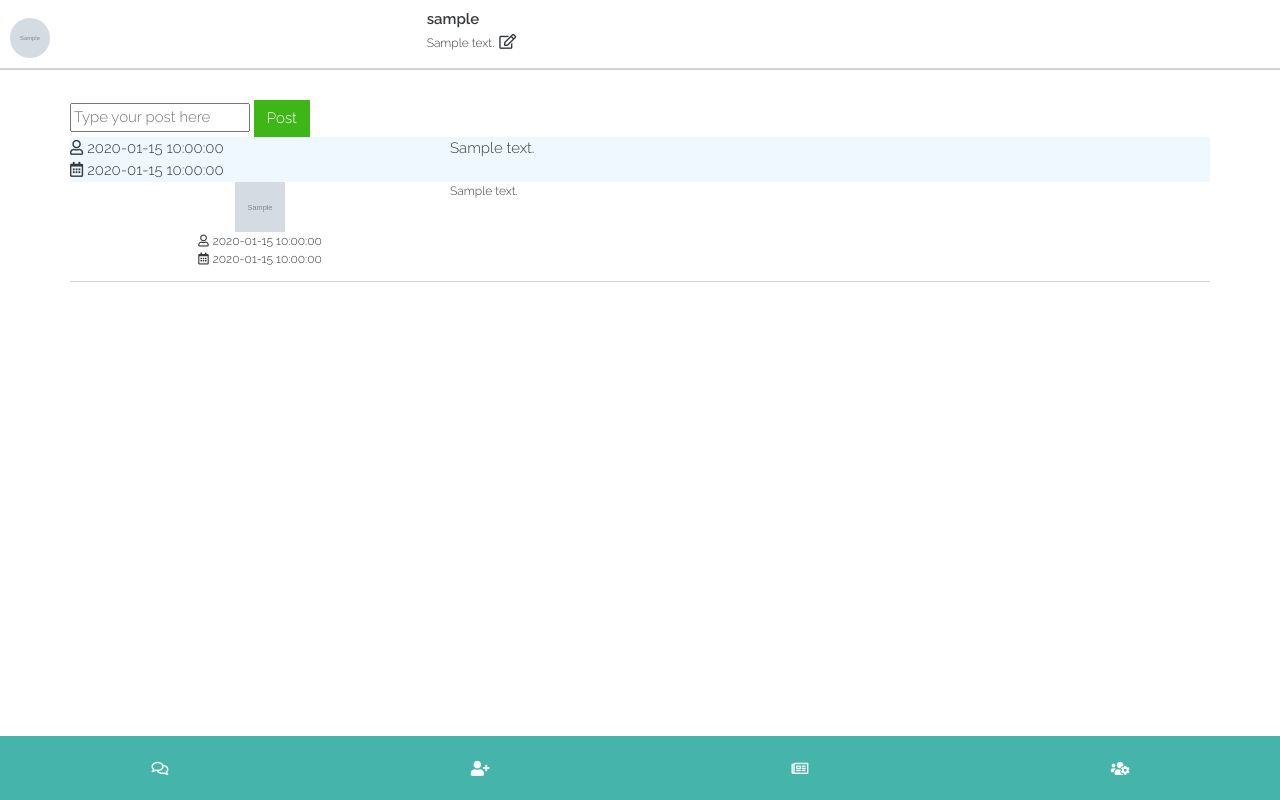
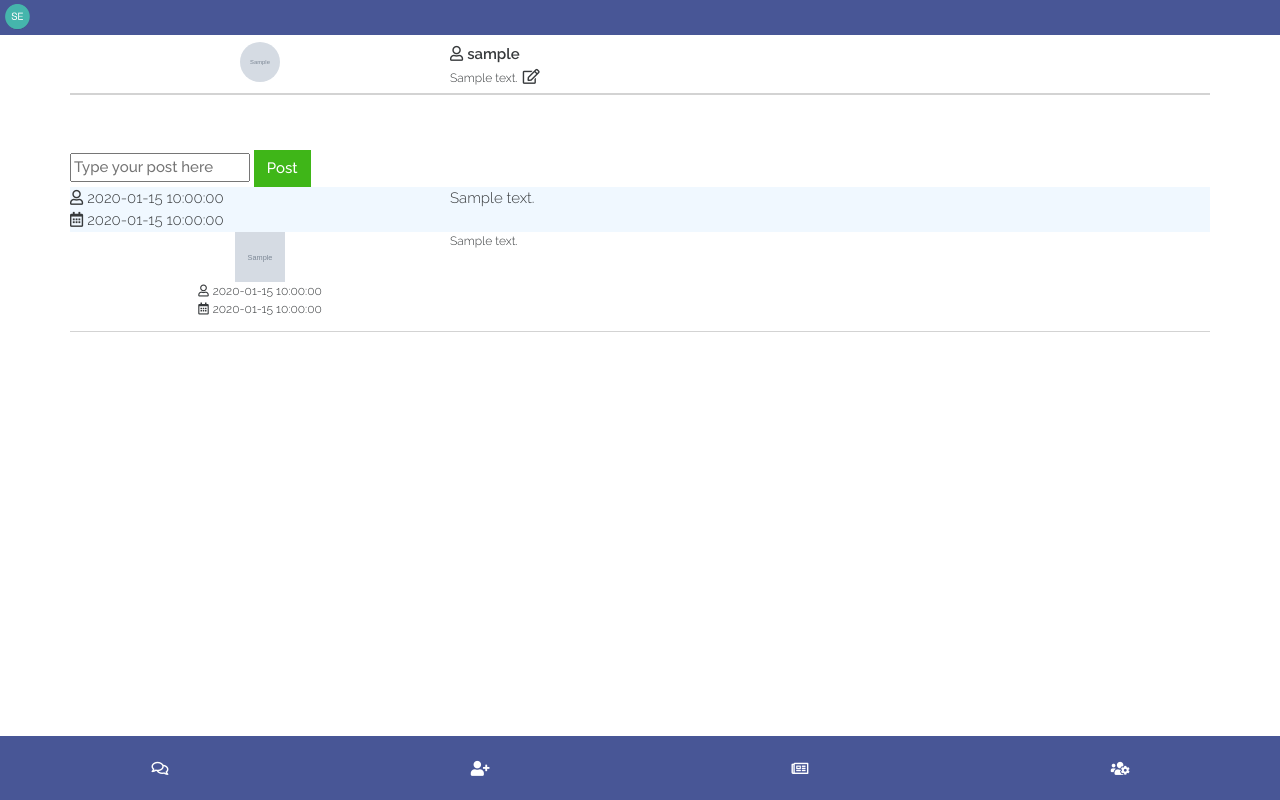
Before and after one commit to davidosongschool/SocialEyes, a Flask app: page /dashboard in a window 1280 px wide. Run offline with Flask 2, Linux system fonts and the light colour scheme; the visitor is signed in with stand-in values (Sample User, id 1); grey boxes marked "Sample" are stand-in pictures; a database or web service that is not in the repository returns one stand-in record (values such as "Sample title"); some libraries are stand-ins or nearby versions.

Commit message:
landing page styled - top bar added to all pages

```diff
--- a/app.py
+++ b/app.py
@@ -98,6 +98,8 @@ def logout():
 
 @ app.route('/register_user', methods=['POST', 'GET'])
 def register_user():
+    """ This function registers a user
+    """
     if 'username' in session:
         return redirect(url_for('dashboard'))
     users = mongo.db.users
@@ -105,10 +107,9 @@ def register_user():
     entered_email = request.form['email'].lower()
     existing_user = users.find_one({'username': entered_username})
     existing_email = users.find_one({'email': entered_email})
-    # Check if the username or email already existsÏ
 
+    # Check if the username or email already exists
     if existing_user is None and existing_email is None:
-
         encrypted = bcrypt.hashpw(
             request.form['password'].encode('utf-8'), bcrypt.gensalt())
         date = str(datetime.date.today())
@@ -124,6 +125,7 @@ def register_user():
 
         session['username'] = request.form['username']
         return redirect(url_for('dashboard'))
+
     error = "Username or Email already exists!"
     return render_template('landing.html', error=error)
 
@@ -153,7 +155,6 @@ def find():
 
 @ app.route('/search_results', methods=['POST'])
 def search_results():
-    rendered = 'false'
     searched = request.form['searched_user']
     # Don't show yourself in search results
     my_username = session['username']
--- a/static/css/style.css
+++ b/static/css/style.css
@@ -13,12 +13,13 @@ Key:
 3.2 View Posts
 4. News
 5. Footer Menu
+6. Media Queries
 
 ------------------------------------ */
 
 /* 1. Presets  ------------- */
 
-@import url('https://fonts.googleapis.com/css2?family=Raleway:wght@100;300;600&display=swap');
+@import url('https://fonts.googleapis.com/css2?family=Raleway:wght@100;300;500;600&display=swap');
 
 a {
     text-decoration: none !important;
@@ -61,26 +62,56 @@ ul li {
     transform: translate(-50%, -50%);
 }
 
+.vertical-center {
+    margin: 0;
+    position: absolute;
+    top: 55%;
+    left: 5px;
+    -ms-transform: translate(0%, -50%);
+    transform: translate(0%, -50%);
+
+}
+
 body {
     font-family: 'Raleway', sans-serif !important;
     font-weight: 300 !important;
 }
 
+.open-menu-signup,
+.open-menu-login
+{
+    cursor: pointer;
+}
+
+.contain-under {
+    margin-top: 35px;
+}
+
+
 
 /* Landing Page ------------ */
 .page-container {
     max-height: 100vh;
-    overflow: hidden;
+    width: 100%;
+    overflow-x: hidden;
 }
 
-.contain-logo {
-    max-height: 50vh;
-    min-height: 50vh;
+.landing-logo {
+    width: 300px;
+    height: 300px;
+    padding: 20px;
 }
-.landing-logo {
-    width: 250px;
-    height: 250px;
-    padding: 20px;
+
+.landing-title {
+    color: white;
+    font-size: 4vw;
+}
+
+.join-text {
+    margin-top: -10vh !important;
+    padding-bottom: 5vh;
+    font-size: 3vw;
+    font-weight: 500;
 }
 
 
@@ -105,9 +136,10 @@ padding: 20px;
 .register-button {
     display: block;
     margin: 0 auto;
-    margin-top: 5px;
+    margin-top: 20px;
     background-color: #45B5AC !important;
     color: white !important;
+
 }
 
 .already-have-account {
@@ -121,9 +153,42 @@ padding: 20px;
     color: red;
 }
 
+/* Need to decide what to do with this */
+.learn-more {
+height: 30px;
+width: 100px;
+background-color: #485696;
+color: white;
+position: absolute;
+top: 10px;
+right: 10px;
+line-height: 30px;
+box-shadow: 5px 5px 5px;
+cursor: pointer;
+}
+
+.learn-more:hover{
+    background-color: #45B5AC;
+}
+
 /* 2. Dashboard ---------------- */
 
 /* 2.1 User Section */
+
+.logo-bar {
+    position: fixed;
+    top: 0;
+    width: 100%;
+    height: 35px;
+    background-color: #485696;
+    z-index: 100;
+}
+
+.small-logo {
+    height: 15px;
+    width: 10px;
+
+}
 
 .avatar {
     height: 60px;
@@ -150,8 +215,10 @@ padding: 20px;
 
 .contain-user-info {
     position: fixed;
-    top: 0;
-    max-height: 100px;
+    top: 35px;
+    left: 50%;
+    transform: translate(-50%, 0);
+    min-height: 60px;
     z-index: 100;
     background-color: white;
     border-bottom: 2px solid lightgray;
@@ -174,7 +241,7 @@ padding: 20px;
 
 .contain-entire-post {
     display: block;
-    margin-top: 100px;
+    margin-top: 150px;
     -ms-overflow-style: none;
     overflow-y: hidden !important;
     z-index: 1;
@@ -252,7 +319,7 @@ background-color: aliceblue;
 
 .footer-menu {
     height: 8vh;
-   background-color: #45B5AC !important;
+   background-color:#485696 !important;
     position: fixed;
     bottom: 0;
     left: 0;
@@ -264,6 +331,43 @@ background-color: aliceblue;
 }
 
 .small-logo {
-    width: 30px;
+    width: 25px !important;
     height: 30px;
 }
+
+
+
+
+
+
+
+/* ----------- Media Queries ----- */
+
+@media (min-width: 768px) {
+
+
+.landing-logo {
+    width: 400px;
+    height: 400px;
+    padding: 20px;
+    margin-top: 10vh !important;
+}
+
+.contain-form {
+   margin-top: 26vh !important;
+   padding-top: 5vh !important;
+}
+
+
+
+.logo-contain{
+    min-height: 100vh;
+    background-color: #485696;
+
+}
+
+
+
+
+
+}
--- a/templates/dashboard.html
+++ b/templates/dashboard.html
@@ -1,19 +1,20 @@
 {% extends 'nav.html' %} {% block content %}
 
 <!--User About Section -->
-<div class="container-fluid contain-user-info">
-  <div class="row mt-2">
+<div class="container contain-user-info">
+
+  <div class="row">
     <div class="col-4">
       <img
         src="{{ user.avatar }}"
-        class="avatar"
+        class="avatar complete-center"
         data-toggle="modal"
         data-target="#changeavatarModal"
       />
     </div>
     <div class="col-8">
-      <ul>
-        <li><span class="username">{{user.username}}</span></li>
+      <ul class="pt-2">
+        <li><i class="far fa-user pr-1"></i><span class="username">{{user.username}}</span></li>
         <li>
           <span class="description">{{user.description}}</span
           ><i
@@ -171,7 +172,7 @@
           <textarea
             name="description"
             placeholder="About me..."
-            maxlength="60"
+            maxlength="40"
           ></textarea>
           <button type="submit" class="btn btn-primary m-2">Save</button>
         </form>
--- a/templates/follow.html
+++ b/templates/follow.html
@@ -1,6 +1,6 @@
 {% extends 'nav.html' %} {% block content %}
 
-<div class="container">
+<div class="container contain-under">
   <div class="row">
     <div class="col-12 text-center">
       <form action="{{url_for('search_results')}}" method="POST">
--- a/templates/nav.html
+++ b/templates/nav.html
@@ -11,6 +11,13 @@
 <title>SocialEyes - Dashboard</title>
 </head>
 <body>
+<div class="container-fluid">
+<div class="row">
+<div class="col-12 logo-bar">
+<img src="static/images/small-logo.png" alt="logo" class="small-logo img-fluid vertical-center">
+</div>
+</div>
+</div>
 {% block content %}
 {% endblock %}
 
--- a/templates/news.html
+++ b/templates/news.html
@@ -1,7 +1,7 @@
 {% extends 'nav.html' %}
 
 {% block content %}
-<div class="container text-center news-container">
+<div class="container text-center news-container contain-under">
 <h5 class="mt-3">Latest News</h5>
 <ul class="country-news">
 <li><form action="{{url_for('change_news')}}" method="POST"><button class="btn btn-warning" type="submit" name="country" value="ie">Ireland</button></form></li>
--- a/templates/settings.html
+++ b/templates/settings.html
@@ -1,7 +1,7 @@
 {% extends 'nav.html' %}
 
 {% block content %}
-<div class="container">
+<div class="container contain-under">
 <div class="row">
 <div class="col-12">
 <ul>
```
Also changed, not shown: templates/landing.html (+94 -52 lines), static/images/small-logo.png (added).
